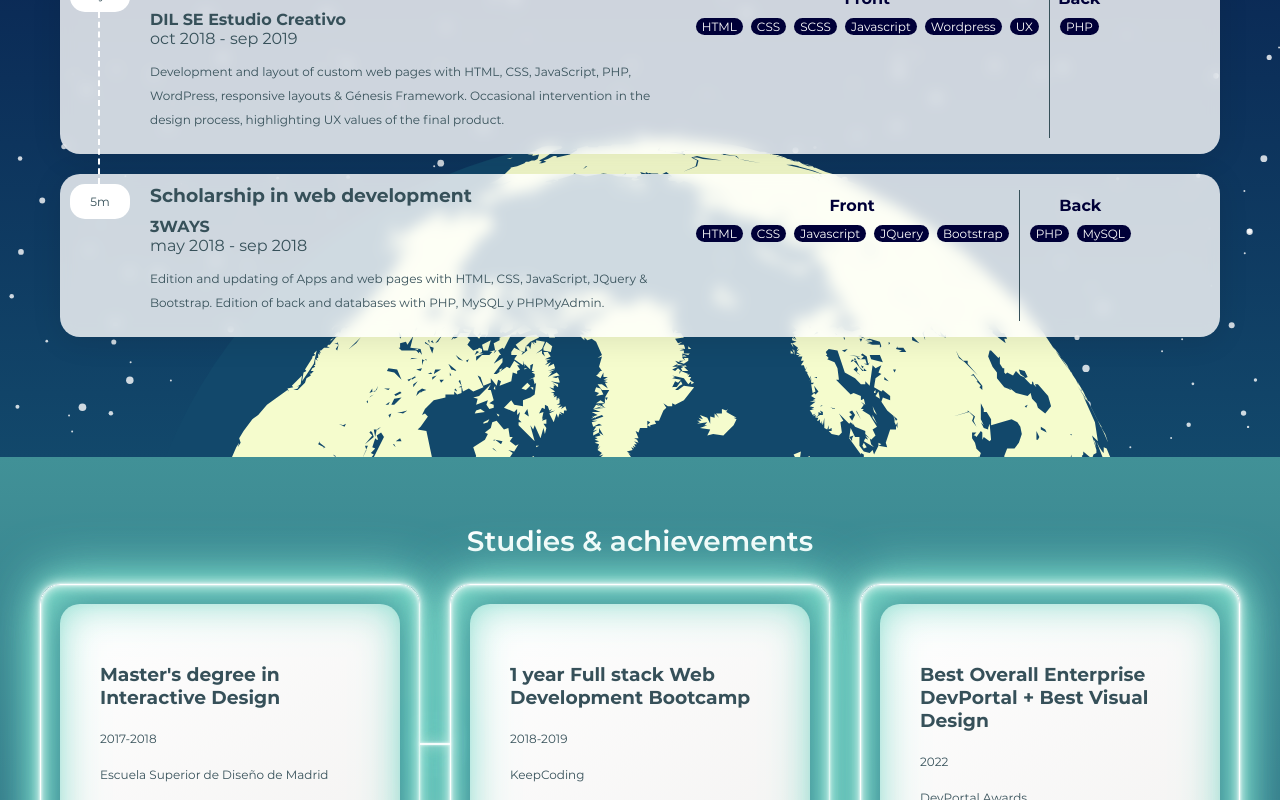
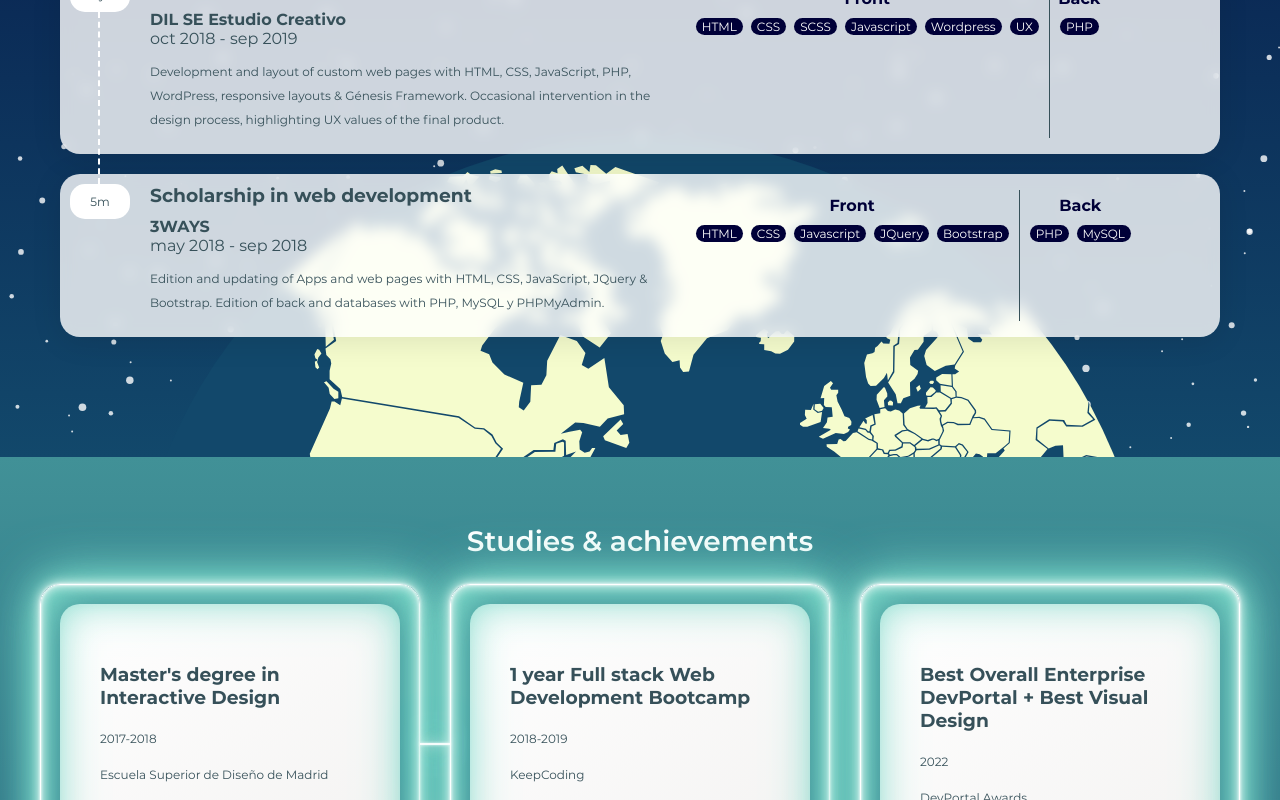
Before and after one commit to PedroOndh/pedroondh.github.io, a Nuxt app: page / in a window 1280 px wide. Shown: the part 1480-2280 px from the top of the page. Built offline with nearby package versions, Linux system fonts and the light colour scheme.

Commit message:
feat(experience): earth rotation animation

```diff
--- a/components/Experience.vue
+++ b/components/Experience.vue
@@ -10,7 +10,7 @@
         />
       </svg>
       <img class="cv-experience__moon" src="/assets/moon.svg" alt="Moon" />
-      <img class="cv-experience__earth" src="/assets/earth.svg" alt="Earth" />
+      <div class="cv-experience__earth" />
       <div class="cv-experience__sun" />
       <img
         class="cv-experience__cloud cv-experience__cloud--1"
@@ -255,6 +255,32 @@
       bottom: -55vw;
       left: 10vw;
       width: 80vw;
+      height: 80vw;
+      border-radius: 50%;
+      background-color: $dark-blue;
+      overflow: hidden;
+      &:before {
+        content: '';
+        display: block;
+        width: 100%;
+        height: 100%;
+        background: url('../public/assets/map.svg');
+        background-size: cover;
+        transition: background-position 0.5s ease;
+        @keyframes globeSpinning {
+          0% {
+            background-position: 0 0;
+          }
+
+          100% {
+            background-position: 288% 0;
+          }
+        }
+        animation: globeSpinning;
+        animation-duration: 300s;
+        animation-iteration-count: infinite;
+        animation-timing-function: linear;
+      }
     }
     &__sun {
       top: -35vw;
@@ -435,6 +461,7 @@
       &__earth {
         left: 5vw;
         width: 90vw;
+        height: 90vw;
       }
       &__list-item {
         flex-direction: column;
```
Also changed, not shown: public/assets/earth.svg (deleted), public/assets/map.svg (added).
